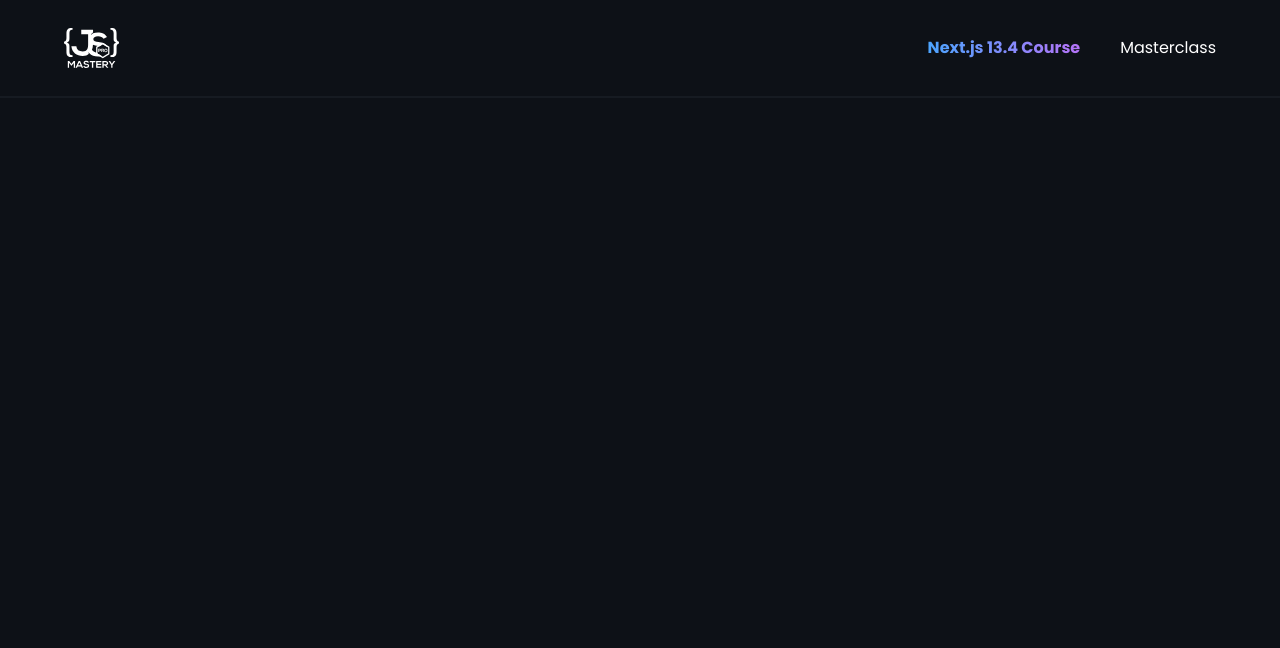
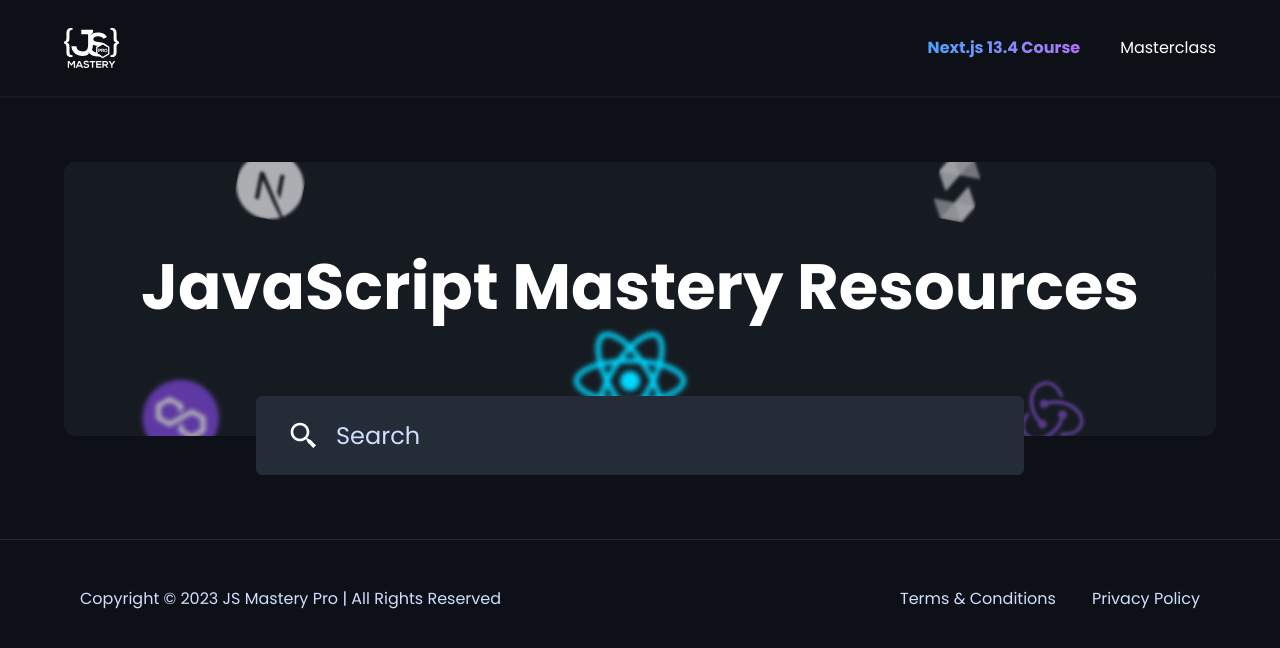
Before and after one commit to igbokwe-chibueze/nextjs_jsm_performance_test, a Next.js app: page / in a window 1280 px wide. Shown: the top 648 px of the page. Built offline with nearby package versions, Linux system fonts and the light colour scheme.

Commit message:
Created Footer, Updated Home page and Created SearchForm Component.
Signed-off-by: igbokwe-chibueze <igbokwechibueze@gmail.com>

```diff
--- a/app/(root)/(home)/page.tsx
+++ b/app/(root)/(home)/page.tsx
@@ -1,8 +1,16 @@
+import SearchForm from '@/components/SearchForm'
 import React from 'react'
 
 const page = () => {
   return (
-    <div>Home Page</div>
+    <main className="flex-center paddings mx-auto w-full max-w-screen-2xl flex-col">
+      <section className="nav-padding w-full">
+        <div className="flex-center relative min-h-[274px] w-full flex-col rounded-xl bg-banner bg-cover bg-center text-center">
+          <h1 className="sm:heading1 heading2 mb-6 text-center text-white">JavaScript Mastery Resources</h1>
+        </div>
+          <SearchForm/>
+      </section>
+    </main>
   )
 }
 
--- a/components/Footer.tsx
+++ b/components/Footer.tsx
@@ -1,8 +1,17 @@
-import React from 'react'
+import Link from 'next/link'
 
 const Footer = () => {
   return (
-    <div>Footer Comp</div>
+    <footer className="text-white-800 flex-between body-text w-full gap-y-10 border-t border-black-400
+        bg-black-100 px-20 py-12 max-md:flex-col"
+    >
+      <p>Copyright © 2023 JS Mastery Pro | All Rights Reserved</p>
+
+      <div className="flex gap-x-9">
+        <Link href="/terms-of-use">Terms & Conditions</Link>
+        <Link href="/privacy-policy">Privacy Policy</Link>
+      </div>
+    </footer>
   )
 }
 
--- /dev/null
+++ b/components/SearchForm.tsx
@@ -0,0 +1,33 @@
+"use client"
+
+import { useState } from 'react';
+import Image from 'next/image'
+
+import { Input } from "@/components/ui/input"
+
+const SearchForm = () => {
+    const [search, setSearch] = useState('');
+
+  return (
+    <form className='flex-center mx-auto mt-10 w-full sm:-mt-10 sm:px-5'>
+      <label className="flex-center relative w-full max-w-3xl">
+        <Image
+          src="/magnifying-glass.svg"
+          className="absolute left-8"
+          width={32}
+          height={32}
+          alt="Search icon"
+        />
+        <Input
+          className="base-regular h-fit border-0 bg-black-400 py-6 pl-20 pr-8 text-white-800 !ring-0 !ring-offset-0 placeholder:text-white-800"
+          type="text"
+          placeholder="Search"
+          value={search}
+          onChange={(e) => setSearch(e.target.value)}
+        />
+      </label>
+    </form>
+  )
+}
+
+export default SearchForm
--- /dev/null
+++ b/components/ui/input.tsx
@@ -0,0 +1,25 @@
+import * as React from "react"
+
+import { cn } from "@/lib/utils"
+
+export interface InputProps
+  extends React.InputHTMLAttributes<HTMLInputElement> {}
+
+const Input = React.forwardRef<HTMLInputElement, InputProps>(
+  ({ className, type, ...props }, ref) => {
+    return (
+      <input
+        type={type}
+        className={cn(
+          "flex h-10 w-full rounded-md border border-input bg-background px-3 py-2 text-sm ring-offset-background file:border-0 file:bg-transparent file:text-sm file:font-medium file:text-foreground placeholder:text-muted-foreground focus-visible:outline-none focus-visible:ring-2 focus-visible:ring-ring focus-visible:ring-offset-2 disabled:cursor-not-allowed disabled:opacity-50",
+          className
+        )}
+        ref={ref}
+        {...props}
+      />
+    )
+  }
+)
+Input.displayName = "Input"
+
+export { Input }
```
